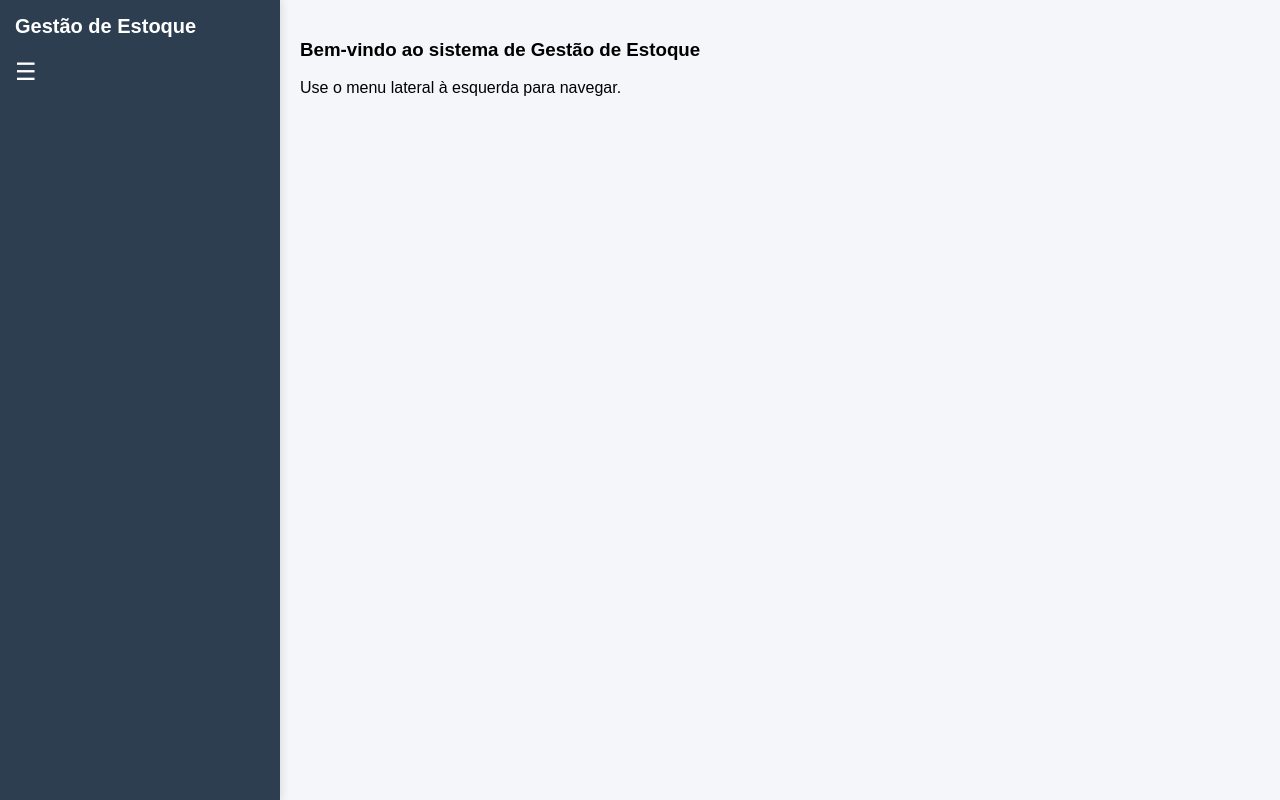
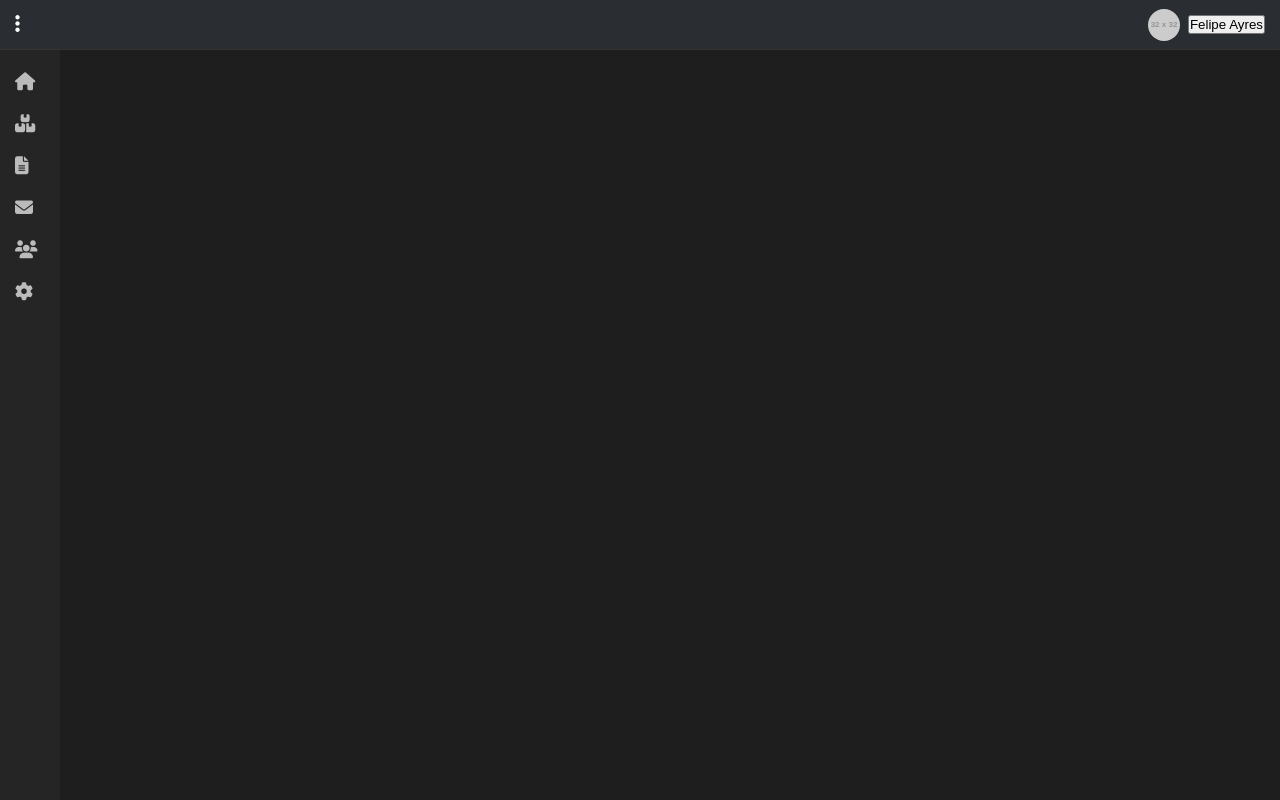
Before and after one commit to feayres/ProjetoFertFort, a plain HTML site: page views/Main/index.html in a window 1280 px wide. Drawn offline with Linux system fonts and the light colour scheme; placeholder pictures from the web are drawn by us.

Commit message:
Ajustei os menus, porem falta corrigir script de abrir o menu de pedido de producao

```diff
--- a/views/Main/index.html
+++ b/views/Main/index.html
@@ -1,45 +1,81 @@
-<html lang="pt-br">
+<!DOCTYPE html>
+<html lang="pt-BR">
 <head>
   <meta charset="UTF-8">
   <meta name="viewport" content="width=device-width, initial-scale=1.0">
-<title>Página Principal</title>
+  <title>Dashboard com Submenu</title>
   <link rel="stylesheet" href="style.css">
+  <!-- Font Awesome -->
+  <link rel="stylesheet" href="https://cdnjs.cloudflare.com/ajax/libs/font-awesome/6.4.0/css/all.min.css">
 </head>
+
 <body>
-<div class="sidebar">
-<h2>Gestão de Estoque</h2>
-<div class="menu-icon" onclick="toggleMenu()">☰</div>
-
-
-<nav class="menu" id="menu">
-<button onclick="toggleSubmenu('produtos')">📦 Produtos</button>
-<div class="submenu" id="submenu-produtos">
-<button onclick="carregarConteudo('Cadastrar Produto')">➕ Cadastrar Produto</button>
-<button onclick="carregarConteudo('Listar Produtos')">📋 Listar Produtos</button>
+  <!-- Barra superior -->
+  <div class="topbar">
+    <div class="menu-toggle"><i class="fas fa-ellipsis-v"></i></div>
+    <div class="topbar-right">
+      <!-- Perfil -->
+      <div class="profile">
+        <img src="https://via.placeholder.com/32" alt="Perfil">
+        <button>Felipe Ayres</button>
+      </div>
+    </div>
   </div>
 
+  <!-- Conteúdo principal -->
+  <div class="main">
+    <!-- Sidebar -->
+    <div class="sidebar" id="sidebar">
 
-<button onclick="toggleSubmenu('vendas')">💰 Vendas</button>
-<div class="submenu" id="submenu-vendas">
-<button onclick="carregarConteudo('Nova Venda')">🛒 Nova Venda</button>
-<button onclick="carregarConteudo('Relatório de Vendas')">📊 Relatório de Vendas</button>
+      <div class="menu-item has-submenu"><i class="fas fa-home"></i><span class="menu-text">Início</span></div>
+
+      <div class="menu-item has-submenu"><i class="fas fa-boxes-stacked"></i><span class="menu-text">Estoque</span></div>
+      <div class="submenu">
+        <div class="submenu-item">Produtos</div>
+        <div class="submenu-item">Materiais</div>
       </div>
 
+      <!-- Pedidos com 3 níveis -->
+      <div class="menu-item has-submenu"><i class="fas fa-file-alt"></i><span class="menu-text">Pedidos</span></div>
+      <div class="submenu">
+        <div class="submenu-item">Pedido de Compra</div>
+        <div class="submenu-item">Pedido de Venda</div>
 
-<button onclick="toggleSubmenu('clientes')">👥 Clientes</button>
-<div class="submenu" id="submenu-clientes">
-<button onclick="carregarConteudo('Cadastrar Cliente')">➕ Cadastrar Cliente</button>
-<button onclick="carregarConteudo('Listar Clientes')">📋 Listar Clientes</button>
+        <!-- Submenu de Pedido de Produção -->
+        <div class="submenu-item has-submenu">Pedido de Produção</div>
+        <div class="submenu">
+          <div class="submenu-item">Em Produção</div>
+          <div class="submenu-item">Cancelados</div>
+          <div class="submenu-item">Finalizados Hoje</div>
         </div>
-</nav>
       </div>
 
+      <div class="menu-item has-submenu"><i class="fas fa-envelope"></i><span class="menu-text">Relatórios</span></div>
+      <div class="submenu">
+        <div class="submenu-item">Relatório de produção</div>
+        <div class="submenu-item">Relatório de venda</div>
+        <div class="submenu-item">Relatório de compra</div>
+      </div>
 
-<main id="conteudo">
-<h3>Bem-vindo ao sistema de Gestão de Estoque</h3>
-<p>Use o menu lateral à esquerda para navegar.</p>
-</main>
+      <div class="menu-item has-submenu"><i class="fas fa-users"></i><span class="menu-text">Pessoas</span></div>
+      <div class="submenu">
+        <div class="submenu-item">Usuários</div>
+        <div class="submenu-item">Clientes</div>
+        <div class="submenu-item">Funcionários</div>
+      </div>
 
+      <div class="menu-item has-submenu"><i class="fas fa-cog"></i><span class="menu-text">Configurações</span></div>
+      <div class="submenu">
+        <div class="submenu-item">Submenu 1</div>
+        <div class="submenu-item">Submenu 2</div>
+      </div>
+    </div>
+
+    <!-- Área de conteúdo -->
+    <div class="content">
+
+    </div>
+  </div>
 
   <script src="script.js"></script>
 </body>
--- a/views/Main/script.js
+++ b/views/Main/script.js
@@ -1,14 +1,45 @@
-function toggleMenu() {
-document.getElementById("menu").classList.toggle("active");
-}
+const toggleBtn = document.querySelector('.menu-toggle');
+const sidebar = document.getElementById('sidebar');
+const allMenus = document.querySelectorAll('.has-submenu');
 
+// Expande/recolhe sidebar manualmente
+toggleBtn.addEventListener('click', () => {
+  sidebar.classList.toggle('expanded');
+});
 
-function toggleSubmenu(id) {
-const submenu = document.getElementById("submenu-" + id);
-submenu.classList.toggle("active");
-}
+// Controle de submenus em todos os níveis
+allMenus.forEach(item => {
+  item.addEventListener('click', e => {
+    e.stopPropagation(); // evita que clique no filho afete o pai
+    const isActive = item.classList.contains('active');
+    const submenu = item.nextElementSibling;
 
+    // Fecha apenas os irmãos no mesmo nível
+    const siblings = Array.from(item.parentElement.children)
+      .filter(el => el !== item && el.classList.contains('has-submenu'));
 
-function carregarConteudo(pagina) {
-document.getElementById("conteudo").innerHTML = `<h3>${pagina}</h3><p>Conteúdo de ${pagina} carregado aqui...</p>`;
-}
+    siblings.forEach(sib => {
+      sib.classList.remove('active');
+      const sibSubmenu = sib.nextElementSibling;
+      if (sibSubmenu && sibSubmenu.classList.contains('submenu')) {
+        sibSubmenu.style.maxHeight = null;
+      }
+    });
+
+    if (!isActive) {
+      // abre submenu
+      item.classList.add('active');
+      if (submenu && submenu.classList.contains('submenu')) {
+        submenu.style.maxHeight = submenu.scrollHeight + "px";
+      }
+      sidebar.classList.add('expanded');
+    } else {
+      // fecha submenu
+      item.classList.remove('active');
+      if (submenu && submenu.classList.contains('submenu')) {
+        submenu.style.maxHeight = null;
+      }
+      sidebar.classList.remove('expanded');
+    }
+  });
+});
--- a/views/Main/style.css
+++ b/views/Main/style.css
@@ -1,80 +1,155 @@
+    * {
+      margin: 0;
+      padding: 0;
+      box-sizing: border-box;
+    }
+
     body {
       font-family: Arial, sans-serif;
-margin: 0;
+      background-color: #1e1e1e;
+      color: #fff;
+      height: 100vh;
       display: flex;
-background: #f5f6fa;
-height: 100vh;
+      flex-direction: column;
+    }
+
+    /* Barra superior */
+    .topbar {
+      height: 50px;
+      background-color: #2a2d32;
+      display: flex;
+      justify-content: space-between;
+      align-items: center;
+      padding: 0 15px;
+      border-bottom: 1px solid #333;
+    }
+
+    .topbar .menu-toggle {
+      font-size: 20px;
+      cursor: pointer;
+      color: #fff;
+    }
+
+    .topbar-right {
+      display: flex;
+      align-items: center;
+    }
+
+    .topbar-right .icon {
+      margin: 0 10px;
+      cursor: pointer;
+    }
+
+    .profile {
+      display: flex;
+      align-items: center;
+      margin-left: 15px;
+    }
+
+    .profile img {
+      width: 32px;
+      height: 32px;
+      border-radius: 50%;
+      margin-right: 8px;
+    }
+
+    /* Layout principal */
+    .main {
+      flex: 1;
+      display: flex;
     }
 
     /* Sidebar */
     .sidebar {
-width: 250px;
-background: #2c3e50;
-color: white;
+      width: 60px;
+      background-color: #252526;
       display: flex;
       flex-direction: column;
-padding: 15px;
-box-shadow: 2px 0 8px rgba(0,0,0,0.1);
+      padding: 10px 0;
+      transition: width 0.3s ease;
+      overflow: hidden;
+      white-space: nowrap;
     }
 
-.sidebar h2 {
-margin: 0 0 20px 0;
-font-size: 20px;
+    .sidebar.expanded {
+      width: 200px;
     }
 
-.menu-icon {
+    .menu-item {
+      display: flex;
+      align-items: center;
+      padding: 12px 15px;
       cursor: pointer;
-font-size: 24px;
-margin-bottom: 15px;
+      color: #bbb;
+      transition: background 0.2s;
+      position: relative;
     }
 
-.menu {
-max-height: 0;
-overflow: hidden;
-display: flex;
-flex-direction: column;
-transition: max-height 0.4s ease;
+    .menu-item:hover {
+      background-color: #333;
+      color: #fff;
     }
 
-.menu.active {
-max-height: 600px;
+    .menu-item i {
+      font-size: 18px;
+      width: 30px;
+      text-align: center;
     }
 
-.menu button {
-background: none;
-border: none;
-color: white;
-text-align: left;
-padding: 12px 10px;
-cursor: pointer;
-font-size: 16px;
-transition: background 0.2s;
+    .menu-text {
+      opacity: 0;
+      margin-left: 10px;
+      transition: opacity 0.3s ease;
     }
 
-.menu button:hover {
-background: #34495e;
+    .sidebar.expanded .menu-text {
+      opacity: 1;
     }
 
+    /* Submenu */
     .submenu {
       max-height: 0;
       overflow: hidden;
+      background-color: #2e2e2e;
+      transition: max-height 0.3s ease;
       flex-direction: column;
-background: #3b536d;
-transition: max-height 0.4s ease;
-margin-left: 10px;
     }
 
-.submenu button {
-padding-left: 20px;
-font-size: 14px;
+    .submenu .submenu-item {
+      padding: 8px 15px 8px 45px;
+      color: #aaa;
+      cursor: pointer;
+      display: flex;
+      align-items: center;
     }
 
-.submenu.active {
-max-height: 200px;
+    .submenu .submenu-item:hover {
+      background-color: #3a3a3a;
+      color: #fff;
     }
 
-main {
+    .menu-item.active + .submenu {
+      max-height: 200px; /* altura suficiente para expandir */
+    }
+
+    /* Conteúdo */
+    .content {
       flex: 1;
+      background-color: #1e1e1e;
       padding: 20px;
-overflow-y: auto;
     }
+
+    /* Submenu nível 2 */
+    .submenu .submenu-item {
+    padding: 8px 15px 8px 45px;
+    color: #aaa;
+    cursor: pointer;
+    display: flex;
+    align-items: center;
+    }
+
+    /* Submenu nível 3 */
+    .submenu .submenu .submenu-item {
+    padding-left: 65px;
+    background-color: #363636;
+    }
```
Lines whose indentation alone changed are shown as unchanged.
